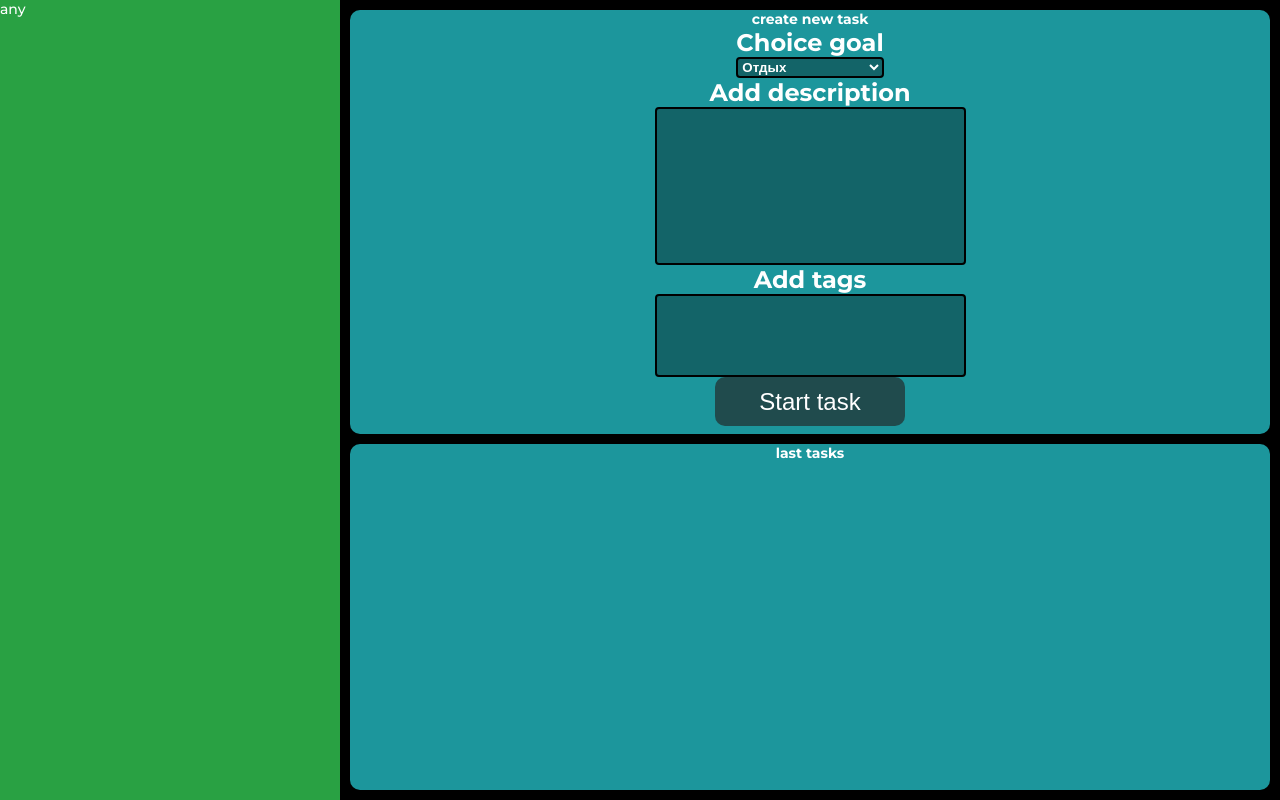
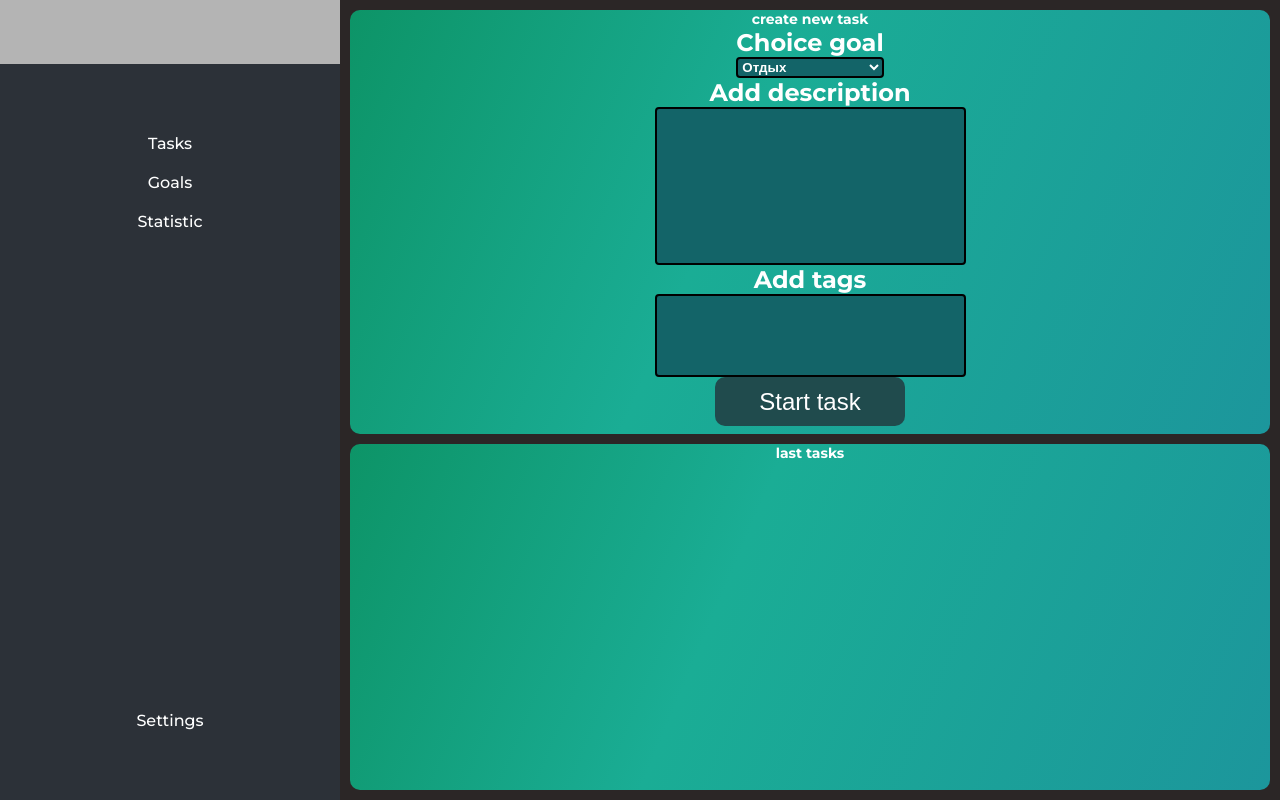
Before and after one commit to par1tet/houtask, a React (Vite) app in the folder houtask-react/: page / in a window 1280 px wide. Built offline with nearby package versions, Linux system fonts and the light colour scheme; the HTML template or start-up script is replaced by a standard one.

Commit message:
sidebar update

```diff
--- a/houtask-react/src/assets/main.css
+++ b/houtask-react/src/assets/main.css
@@ -5,7 +5,7 @@ body, html {
     height: 100vh;
     font-family: "Montserrat", sans-serif;
 
-    background-color: #000000;
+    background-color: #2b2626;
     color: #ffffff;
     font-size: 14px;
     font-weight: 500;
@@ -43,13 +43,6 @@ select:focus {
     outline: 0px;
 }
 
-
-.sidebar {
-    width: var(--width-sidebar);
-    height: 100vh;
-    background-color: #29A143;
-}
-
 .contentbar {
     display: flex;
     box-sizing: border-box;
@@ -77,7 +70,7 @@ select:focus {
 }
 
 .contentbar__new-task {
-    background-color: #1C969C;
+    background: linear-gradient(113deg, rgba(13,148,103,1) 0%, rgba(26,173,149,1) 41%, rgba(28,150,156,1) 100%);
     height: var(--heigth-new-task);
 
     border-radius: 10px;
@@ -86,7 +79,7 @@ select:focus {
 }
 
 .contentbar__last-tasks {
-    background-color: #1C969C;
+    background: linear-gradient(113deg, rgba(13,148,103,1) 0%, rgba(26,173,149,1) 41%, rgba(28,150,156,1) 100%);
     height: var(--heigth-last-tasks);
 
     border-radius: 10px;
@@ -164,3 +157,50 @@ select:focus {
 
     transform: scale(1.05);
 }
+
+.sidebar {
+    width: var(--width-sidebar);
+    height: 100vh;
+    background: rgb(44, 49, 56);
+
+    --heigth-profile: 8%;
+}
+
+.sidebar__profile {
+    width: var(--width-sidebar);
+    height: var(--heigth-profile);
+    background: rgb(180, 180, 180);
+}
+
+.sidebar__profile_navigation_item {
+    display: flex;
+
+    width: 100%;
+
+    padding: 10px 0;
+
+    font-size: 16px;
+
+    transition: background-color 450ms;
+
+    justify-content: center;
+    text-align: center;
+}
+
+
+.sidebar__profile_navigation_item:hover {
+    background-color: #136468;
+    cursor: pointer;
+}
+
+.sidebar__profile_navigation {
+    display: flex;
+
+    height: calc(100% - var(--heigth-profile));
+    box-sizing: border-box;
+
+    padding: 60px 0px;
+
+    flex-direction: column;
+    justify-content: space-between;
+}
--- a/houtask-react/src/components/SideBar.jsx
+++ b/houtask-react/src/components/SideBar.jsx
@@ -2,6 +2,24 @@ import React from "react"
 
 export const SideBar = (props) => {
     return (<div className="sidebar">
-        any
+        <div className="sidebar__profile">
+
+        </div>
+        <nav className="sidebar__profile_navigation">
+            <div>
+                <div className="sidebar__profile_navigation_item">
+                    Tasks
+                </div>
+                <div className="sidebar__profile_navigation_item">
+                    Goals
+                </div>
+                <div className="sidebar__profile_navigation_item">
+                    Statistic
+                </div>
+            </div>
+            <div className="sidebar__profile_navigation_item">
+                Settings
+            </div>
+        </nav>
     </div>)
 }
```
